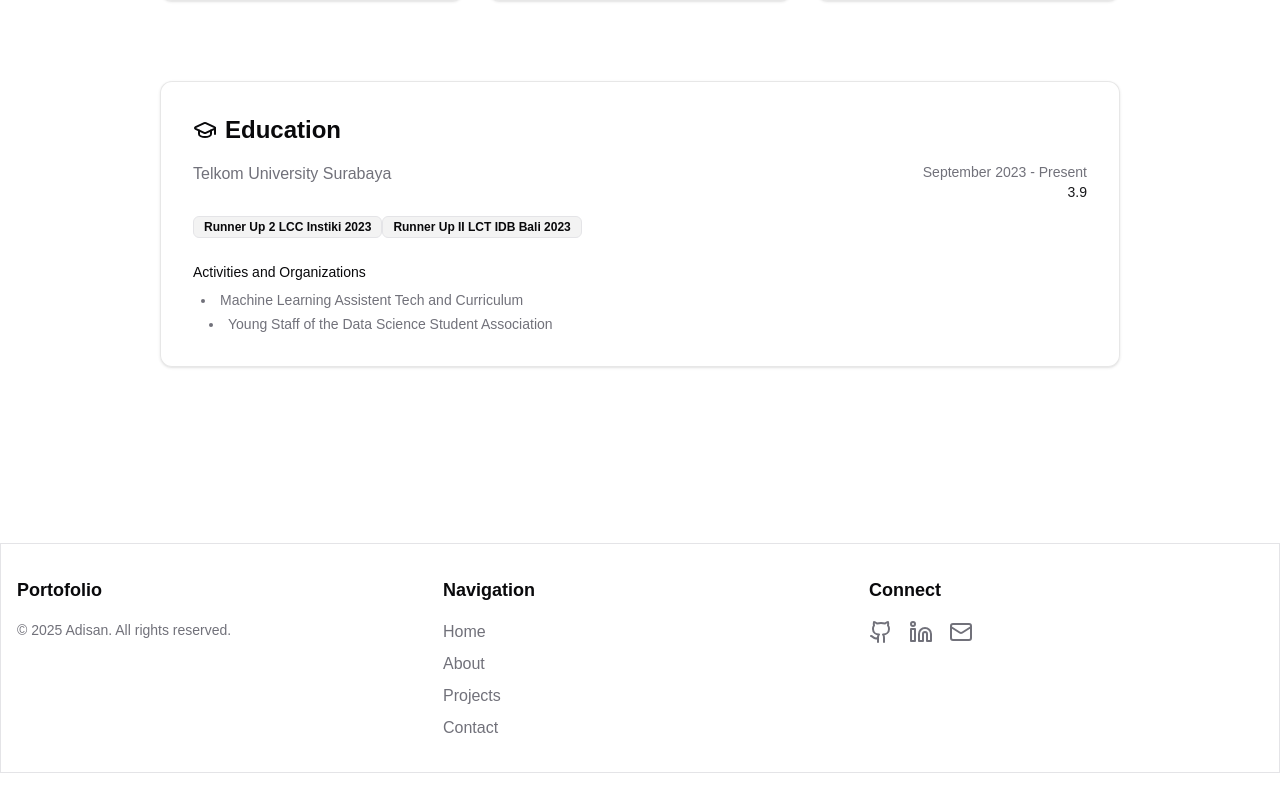
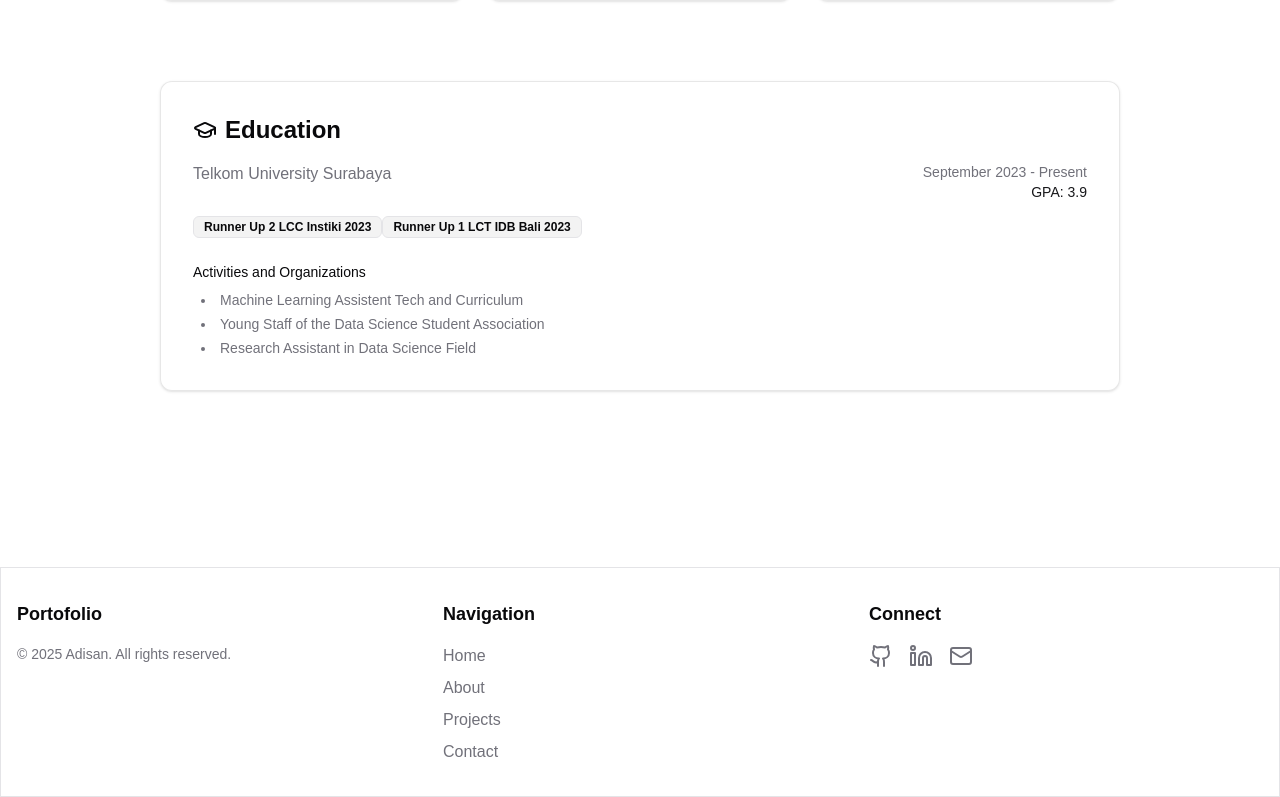
Before and after one commit to adisann/me, a Next.js app: page /about in a window 1280 px wide. Shown: the part 1999-2796 px from the top of the page. Before the commit the page ends 2772 px from the top, so only its background shows below. Built offline with nearby package versions, Linux system fonts and the light colour scheme.

Commit message:
fix: updating typo

```diff
--- a/src/app/_constants/constants.js
+++ b/src/app/_constants/constants.js
@@ -124,8 +124,8 @@ export const education = [
     degree: 'Bachelor of Science in Data Science',
     duration: 'September 2023 - Present',
     institution: 'Telkom University Surabaya',
-    achievements: ['Runner Up 2 LCC Instiki 2023 ', 'Runner Up II LCT IDB Bali 2023'],
-    organizations: ['Machine Learning Assistent Tech and Curriculum', 'Young Staff of the Data Science Student Association'],
+    achievements: ['Runner Up 2 LCC Instiki 2023 ', 'Runner Up 1 LCT IDB Bali 2023'],
+    organizations: ['Machine Learning Assistent Tech and Curriculum', 'Young Staff of the Data Science Student Association', 'Research Assistant in Data Science Field'],
     gpa: '3.9',
   },
 ];
--- a/src/components/education-component.jsx
+++ b/src/components/education-component.jsx
@@ -9,7 +9,7 @@ export const EducationComponent = ({ degree, duration, institution, achievements
           </div>
           <div className="text-right mt-1 md:mt-0">
             <p className="text-sm text-muted-foreground">{duration}</p>
-            <p className="text-sm font-medium text-primary">{gpa}</p>
+            <p className="text-sm font-medium text-primary">GPA: {gpa}</p>
           </div>
         </div>
         <div className="mt-3">
@@ -21,9 +21,9 @@ export const EducationComponent = ({ degree, duration, institution, achievements
         </div>
         <div className="mt-4">
           <p className="text-sm font-medium mb-2">Activities and Organizations</p>
-          <ul className="list-disc list-inside text-sm text-muted-foreground space-y-1 space-x-2 ml-2">
+          <ul className="list-disc list-inside text-sm text-muted-foreground space-y-1  ml-2">
             {organizations.map((item) => (
-              <li class="mr-1">{item}</li>
+              <li>{item}</li>
             ))}
           </ul>
         </div>
```
